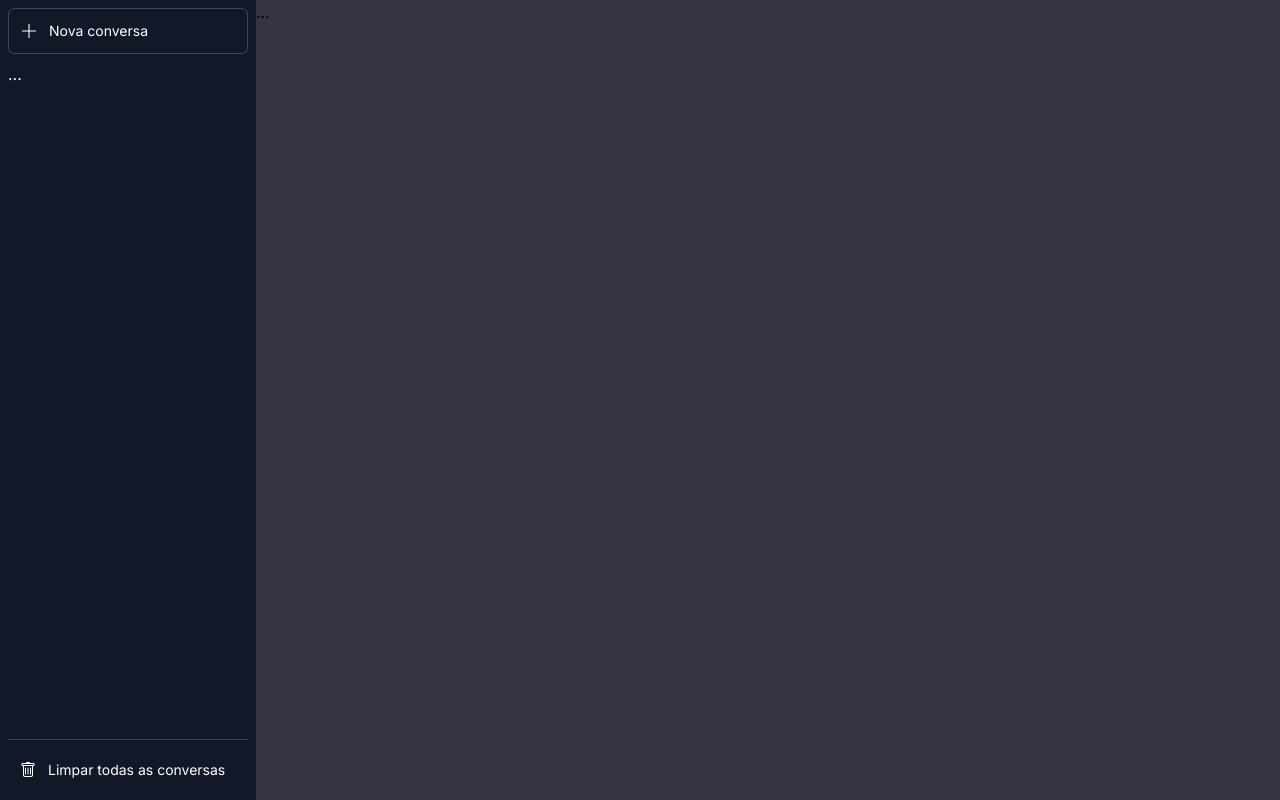
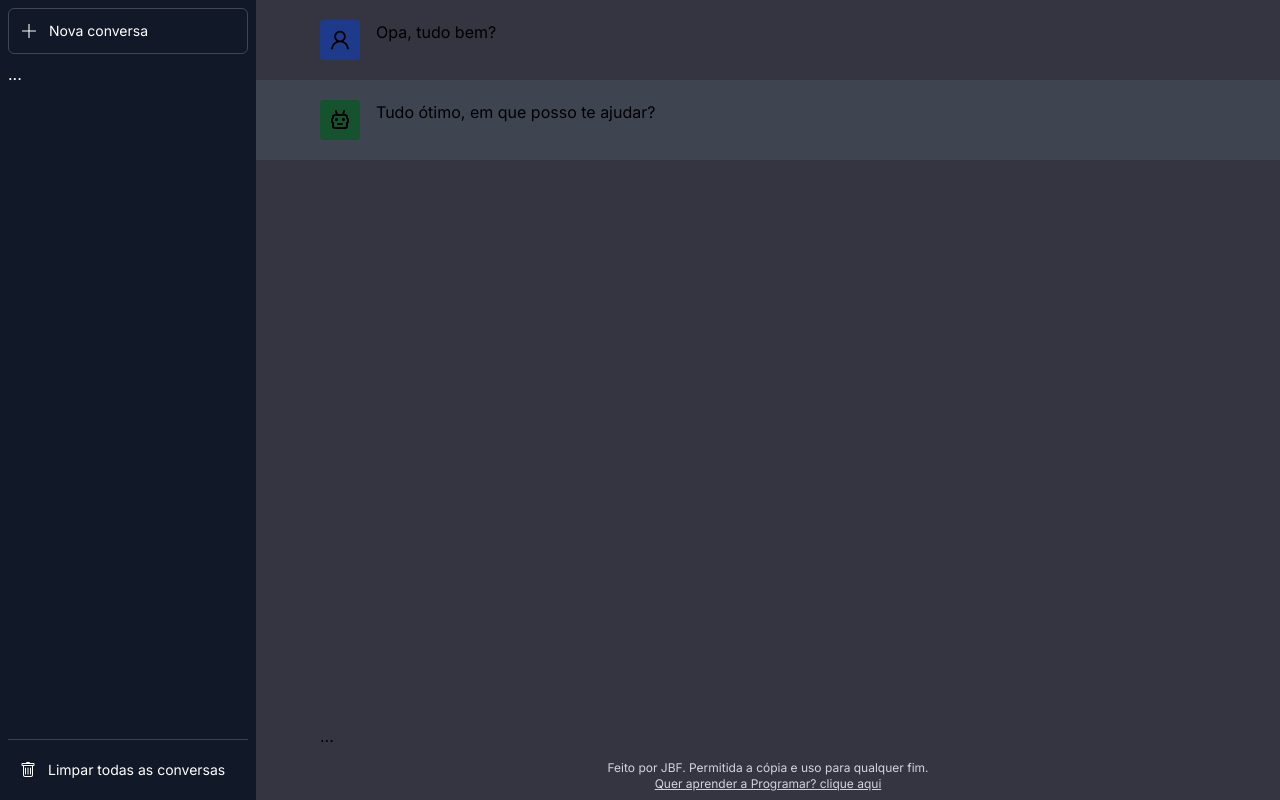
Before and after one commit to jonasbfranco/chatgpt-clone, a Next.js app: page / in a window 1280 px wide. Built offline with nearby package versions, Linux system fonts and the light colour scheme.

Commit message:
chatmessageinput 1:59:38

```diff
--- a/src/app/page.tsx
+++ b/src/app/page.tsx
@@ -1,6 +1,7 @@
 "use client"
 
 import { ChatArea } from "@/components/ChatArea";
+import { Footer } from "@/components/Footer";
 import { Header } from "@/components/Header";
 import { Sidebar } from "@/components/Sidebar";
 import { Chat } from "@/types/Chat";
@@ -8,8 +9,16 @@ import { useState } from "react";
 
 const Page = () => {
   const [sidebarOpened, setSidebarOpened] = useState(false);
-  const [chatActive, setChatActive] = useState<Chat>();
+  const [chatActive, setChatActive] = useState<Chat>({
+    id: '123',
+    title: 'Bla Blu',
+    messages: [
+      { id: '99', author: 'me', body: 'Opa, tudo bem?'},
+      { id: '100', author: 'ai', body: 'Tudo ótimo, em que posso te ajudar?'},
+    ]
+  });
 
+  const [AILoading, SetAILoading] = useState(false);
   const openSidebar = () => setSidebarOpened(true);
   const closeSidebar = () => setSidebarOpened(false);
 
@@ -19,6 +28,10 @@ const Page = () => {
   }
 
   const handleNewChat = () => {
+
+  }
+
+  const handleSendMessage = () => {
 
   }
 
@@ -45,6 +58,11 @@ const Page = () => {
 
         <ChatArea chat={chatActive} />
 
+        <Footer
+          onSendMessage={handleSendMessage}
+          disabled={AILoading}
+        />
+
       </section>
     </main>
   );
--- a/src/components/ChatArea.tsx
+++ b/src/components/ChatArea.tsx
@@ -1,5 +1,6 @@
 import { Chat } from "@/types/Chat";
 import { ChatPlaceholder } from "./ChatPlaceholder";
+import { ChatMessageItem } from "./ChatMessageItem";
 
 type Props = {
     chat: Chat | undefined;
@@ -10,9 +11,10 @@ export const ChatArea = ({ chat }: Props) => {
         <section className="flex-auto h-0 overflow-scroll">
             { !chat && <ChatPlaceholder />}
             { chat && chat.messages.map(item => (
-                <div>
-                    ...
-                </div>
+                <ChatMessageItem
+                    key={item.id}
+                    item={item}
+                />
             ))}
         </section>
     );
--- /dev/null
+++ b/src/components/ChatMessageInput.tsx
@@ -0,0 +1,7 @@
+export const ChatMessageInput = () => {
+    return (
+        <div>
+            ...
+        </div>
+    );
+}
--- /dev/null
+++ b/src/components/ChatMessageItem.tsx
@@ -0,0 +1,25 @@
+import { ChatMessage } from "@/types/ChatMessage";
+import IconUser from "./icons/IconUser";
+import IconRobot from "./icons/IconRobot";
+
+type Props = {
+    item: ChatMessage;
+}
+
+export const ChatMessageItem = ({ item }: Props) => {
+    return (
+        <div className={`py-5 ${item.author === 'ai' && 'bg-gray-600/50'}`}>
+            <div className="max-w-4xl m-auto flex">
+                <div className={`w-10 h-10 flex justify-center items-center mx-4 md:ml-0 rounded ${item.author === 'ai' ? 'bg-green-900' : 'bg-blue-900'}`}>
+                    {item.author === 'me' && <IconUser width={24} height={24} />}
+                    {item.author === 'ai' && <IconRobot width={24} height={24} />}
+                </div>
+
+                <div className="flex-1 text-base whitespace-pre-wrap">
+                    {item.body}
+                </div>
+
+            </div>
+        </div>
+    );
+}
--- a/src/components/ChatPlaceholder.tsx
+++ b/src/components/ChatPlaceholder.tsx
@@ -1,7 +1,43 @@
+import IconSunTwentyFour from "./icons/IconSunTwentyFour";
+
 export const ChatPlaceholder = () => {
     return (
-        <div>
-            ...
+        <div className="m-5">
+            <h3 className="text-4xl font-bold text-center my-8">JBFGPT</h3>
+
+            <div className="flex flex-col md:flex-row gap-5 m-auto mb-8 md:max-w-4xl">
+
+                <div>
+                    <div className="flex justify-center items-center text-lg mb-3">
+                        <IconSunTwentyFour width={24} height={24} className="mr-3" />
+                        Exemplo
+                    </div>
+                    <div className="bg-white/5 rounded text-center text-sm text-white mb-3 p-3">"Explique o sentido da vida em termos simples"</div>
+                    <div className="bg-white/5 rounded text-center text-sm text-white mb-3 p-3">"Explique o sentido da vida em termos simples"</div>
+                    <div className="bg-white/5 rounded text-center text-sm text-white mb-3 p-3">"Explique o sentido da vida em termos simples"</div>
+                </div>
+
+                <div>
+                    <div className="flex justify-center items-center text-lg mb-3">
+                        <IconSunTwentyFour width={24} height={24} className="mr-3" />
+                        Exemplo
+                    </div>
+                    <div className="bg-white/5 rounded text-center text-sm text-white mb-3 p-3">"Explique o sentido da vida em termos simples"</div>
+                    <div className="bg-white/5 rounded text-center text-sm text-white mb-3 p-3">"Explique o sentido da vida em termos simples"</div>
+                    <div className="bg-white/5 rounded text-center text-sm text-white mb-3 p-3">"Explique o sentido da vida em termos simples"</div>
+                </div>
+
+                <div>
+                    <div className="flex justify-center items-center text-lg mb-3">
+                        <IconSunTwentyFour width={24} height={24} className="mr-3" />
+                        Exemplo
+                    </div>
+                    <div className="bg-white/5 rounded text-center text-sm text-white mb-3 p-3">"Explique o sentido da vida em termos simples"</div>
+                    <div className="bg-white/5 rounded text-center text-sm text-white mb-3 p-3">"Explique o sentido da vida em termos simples"</div>
+                    <div className="bg-white/5 rounded text-center text-sm text-white mb-3 p-3">"Explique o sentido da vida em termos simples"</div>
+                </div>
+
+            </div>
         </div>
     );
 }
--- /dev/null
+++ b/src/components/Footer.tsx
@@ -0,0 +1,25 @@
+import { ChatMessageInput } from "./ChatMessageInput";
+
+type Props = {
+    disabled: boolean;
+    onSendMessage: (message: string) => void;
+}
+
+export const Footer = ({ onSendMessage, disabled }: Props) => {
+    return (
+        <footer className="w-full border-t-gray-600 p-2">
+            <div className="max-w-4xl m-auto">
+                <ChatMessageInput
+                    disabled={disabled}
+                    onSend={onSendMessage}
+                />
+                <div className="pt-3 text-center text-xs text-gray-300">
+                    Feito por JBF. Permitida a cópia e uso para qualquer fim.<br/>
+                    <a href="https://github.com/jonasbfranco" className="underline">
+                        Quer aprender a Programar? clique aqui
+                    </a>
+                </div>
+            </div>
+        </footer>
+    );
+}
--- a/src/components/Header.tsx
+++ b/src/components/Header.tsx
@@ -21,6 +21,8 @@ export const Header = ({ openSidebarClick, title, newChatClick }: Props) => {
                 <IconAdd width={24} height={24}/>
             </div>
 
+
+
         </header>
     );
 }
--- /dev/null
+++ b/src/components/icons/IconRobot.tsx
@@ -0,0 +1,32 @@
+// icon:robot | Tabler Icons https://tablericons.com/ | Csaba Kissi
+import * as React from "react";
+
+function IconRobot(props: React.SVGProps<SVGSVGElement>) {
+  return (
+    <svg
+      fill="none"
+      stroke="currentColor"
+      strokeLinecap="round"
+      strokeLinejoin="round"
+      strokeWidth={2}
+      viewBox="0 0 24 24"
+      height="1em"
+      width="1em"
+      {...props}
+    >
+      <path stroke="none" d="M0 0h24v24H0z" />
+      <path d="M7 7h10a2 2 0 012 2v1l1 1v3l-1 1v3a2 2 0 01-2 2H7a2 2 0 01-2-2v-3l-1-1v-3l1-1V9a2 2 0 012-2zM10 16h4" />
+      <path
+        fill="currentColor"
+        d="M9 11.5 A0.5 0.5 0 0 1 8.5 12 A0.5 0.5 0 0 1 8 11.5 A0.5 0.5 0 0 1 9 11.5 z"
+      />
+      <path
+        fill="currentColor"
+        d="M16 11.5 A0.5 0.5 0 0 1 15.5 12 A0.5 0.5 0 0 1 15 11.5 A0.5 0.5 0 0 1 16 11.5 z"
+      />
+      <path d="M9 7L8 3M15 7l1-4" />
+    </svg>
+  );
+}
+
+export default IconRobot;
--- /dev/null
+++ b/src/components/icons/IconSunTwentyFour.tsx
@@ -0,0 +1,21 @@
+// icon:sun-24 | Octicons https://primer.style/octicons/ | Github Primer
+import * as React from "react";
+
+function IconSunTwentyFour(props: React.SVGProps<SVGSVGElement>) {
+  return (
+    <svg
+      viewBox="0 0 24 24"
+      fill="currentColor"
+      height="1em"
+      width="1em"
+      {...props}
+    >
+      <path
+        fillRule="evenodd"
+        d="M12 17.5a5.5 5.5 0 100-11 5.5 5.5 0 000 11zm0 1.5a7 7 0 100-14 7 7 0 000 14zm12-7a.75.75 0 01-.75.75h-2.5a.75.75 0 010-1.5h2.5A.75.75 0 0124 12zM4 12a.75.75 0 01-.75.75H.75a.75.75 0 010-1.5h2.5A.75.75 0 014 12zm16.485-8.485a.75.75 0 010 1.06l-1.768 1.768a.75.75 0 01-1.06-1.06l1.767-1.768a.75.75 0 011.061 0zM6.343 17.657a.75.75 0 010 1.06l-1.768 1.768a.75.75 0 11-1.06-1.06l1.767-1.768a.75.75 0 011.061 0zM12 0a.75.75 0 01.75.75v2.5a.75.75 0 01-1.5 0V.75A.75.75 0 0112 0zm0 20a.75.75 0 01.75.75v2.5a.75.75 0 01-1.5 0v-2.5A.75.75 0 0112 20zM3.515 3.515a.75.75 0 011.06 0l1.768 1.768a.75.75 0 11-1.06 1.06L3.515 4.575a.75.75 0 010-1.06zm14.142 14.142a.75.75 0 011.06 0l1.768 1.768a.75.75 0 01-1.06 1.06l-1.768-1.767a.75.75 0 010-1.061z"
+      />
+    </svg>
+  );
+}
+
+export default IconSunTwentyFour;
--- /dev/null
+++ b/src/components/icons/IconUser.tsx
@@ -0,0 +1,18 @@
+// icon:user | Ant Design Icons https://ant.design/components/icon/ | Ant Design
+import * as React from "react";
+
+function IconUser(props: React.SVGProps<SVGSVGElement>) {
+  return (
+    <svg
+      viewBox="0 0 1024 1024"
+      fill="currentColor"
+      height="1em"
+      width="1em"
+      {...props}
+    >
+      <path d="M858.5 763.6a374 374 0 00-80.6-119.5 375.63 375.63 0 00-119.5-80.6c-.4-.2-.8-.3-1.2-.5C719.5 518 760 444.7 760 362c0-137-111-248-248-248S264 225 264 362c0 82.7 40.5 156 102.8 201.1-.4.2-.8.3-1.2.5-44.8 18.9-85 46-119.5 80.6a375.63 375.63 0 00-80.6 119.5A371.7 371.7 0 00136 901.8a8 8 0 008 8.2h60c4.4 0 7.9-3.5 8-7.8 2-77.2 33-149.5 87.8-204.3 56.7-56.7 132-87.9 212.2-87.9s155.5 31.2 212.2 87.9C779 752.7 810 825 812 902.2c.1 4.4 3.6 7.8 8 7.8h60a8 8 0 008-8.2c-1-47.8-10.9-94.3-29.5-138.2zM512 534c-45.9 0-89.1-17.9-121.6-50.4S340 407.9 340 362c0-45.9 17.9-89.1 50.4-121.6S466.1 190 512 190s89.1 17.9 121.6 50.4S684 316.1 684 362c0 45.9-17.9 89.1-50.4 121.6S557.9 534 512 534z" />
+    </svg>
+  );
+}
+
+export default IconUser;
```
